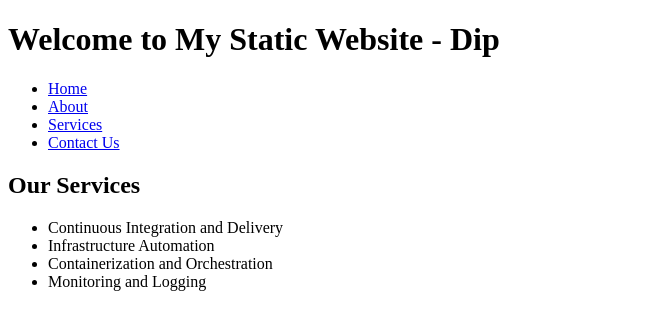
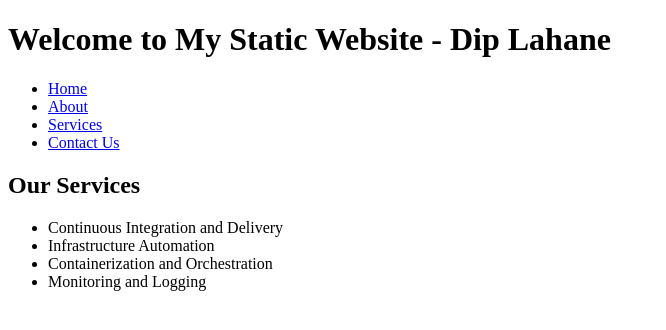
Before and after one commit to Diplahane/Jenkins-CI-CD-Pipeline-with-Docker-and-GitHub, a plain HTML site: page index.html in a window 1280 px wide. Shown: the whole page, without its empty margins (0-666 px from the left). Drawn offline with Linux system fonts and the light colour scheme.

Commit message:
Update index.html

```diff
--- a/index.html
+++ b/index.html
@@ -5,7 +5,7 @@
   </head>
   <body>
     <header>
-      <h1>Welcome to My Static Website - Dip</h1>
+      <h1>Welcome to My Static Website - Dip Lahane</h1>
     </header>
     <nav>
       <ul>
```
